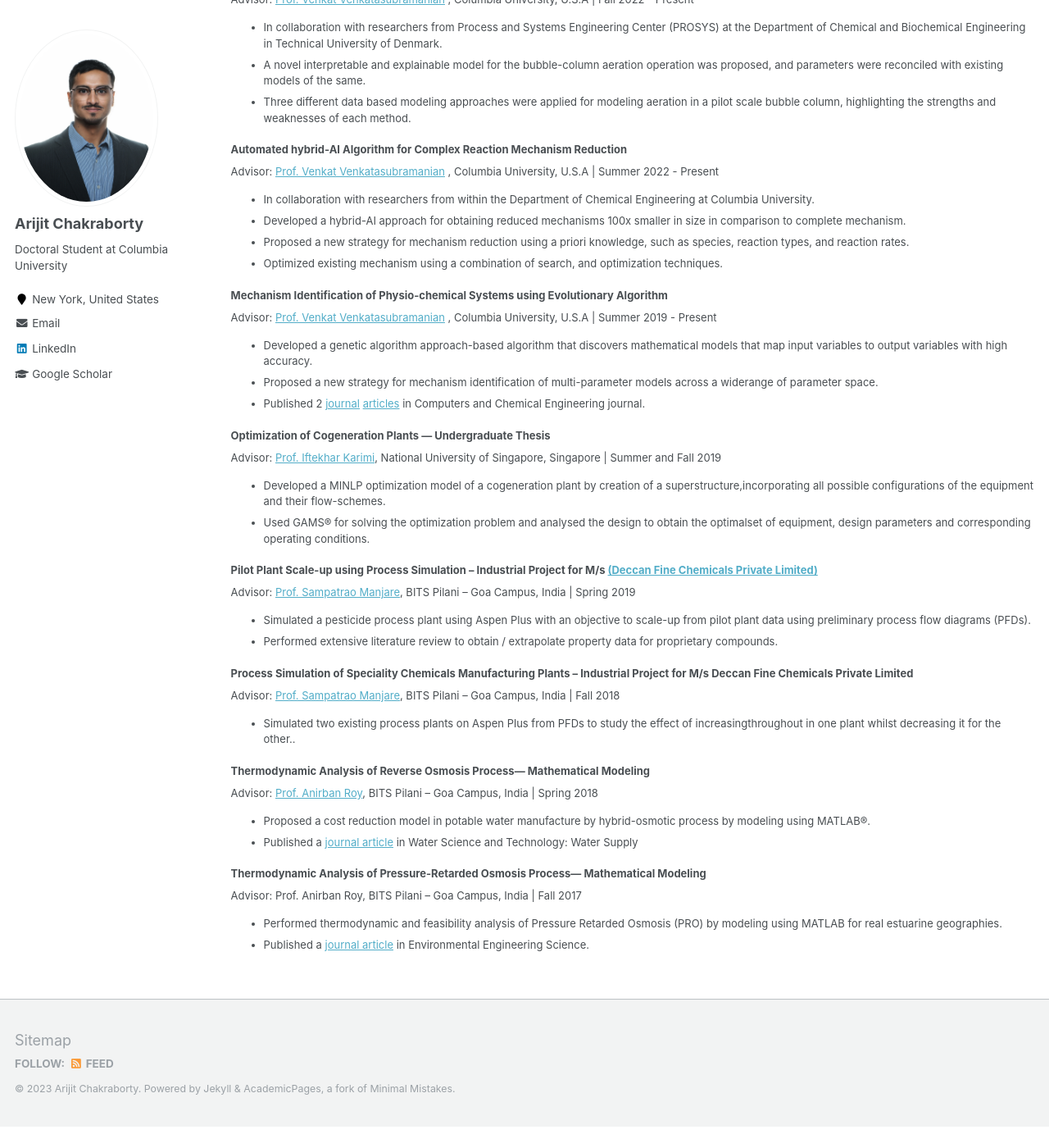
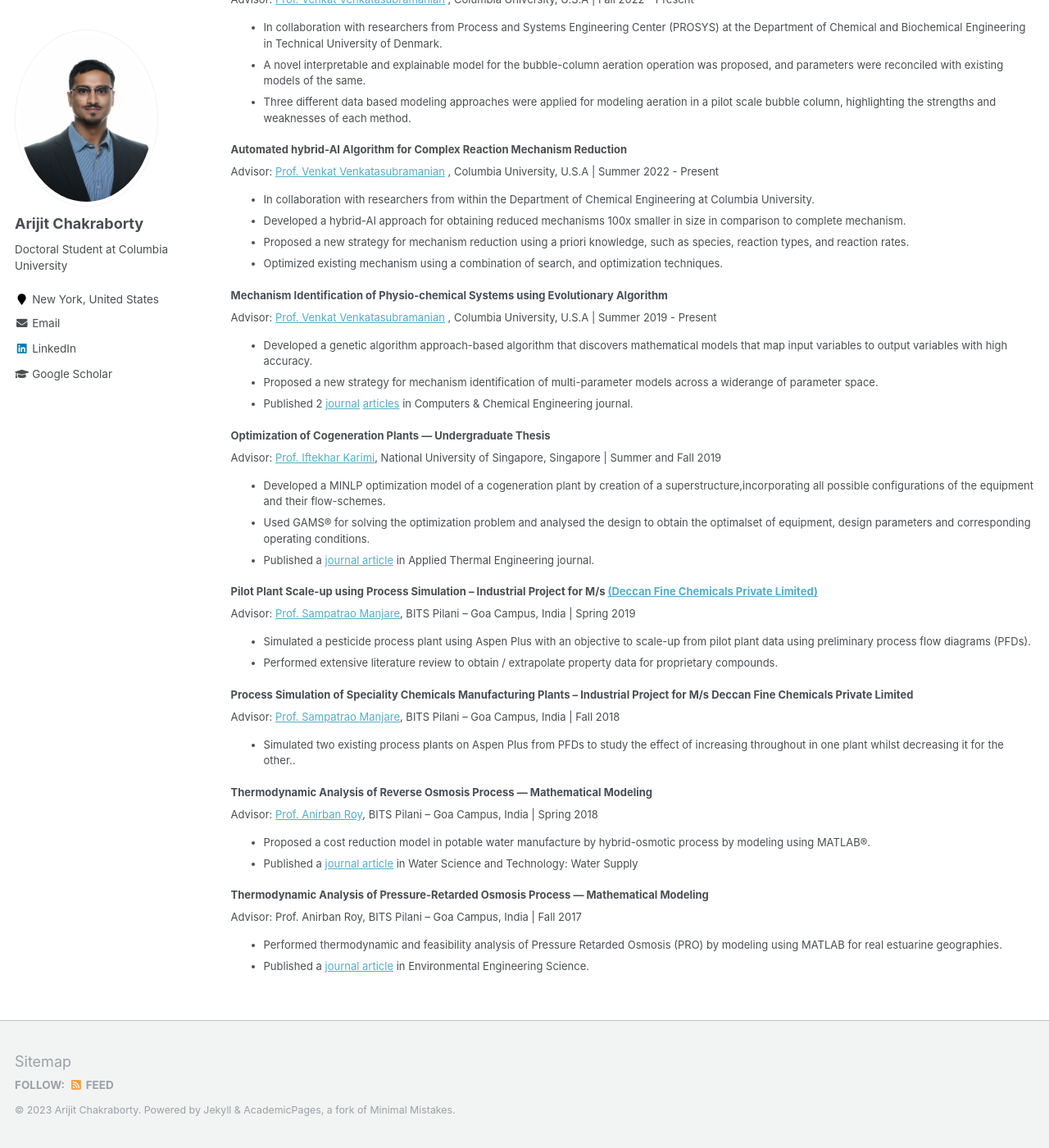
Before and after one commit to arijitc099/arijitc099.github.io, a Jekyll site: the page built from _pages/experience.md, in a window 1280 px wide and 1400 px high, scrolled down 1519 px. Shown: the whole window at 82% size. Built offline with Jekyll 4.4.1, drawn with Linux system fonts in a browser that asks for light colours; before the commit the page ends 2893 px from its top, so only the background shows below that; some of the changed text lies outside the part shown.

Commit message:
Update experience.md

```diff
--- a/_pages/experience.md
+++ b/_pages/experience.md
@@ -41,7 +41,7 @@ author_profile: true
 
 ### Projects
 
-<font size="2"><b>Hybrid Modeling of a Pilot-scale Bubble Column Aeration </b><br>
+<font size="2"><b>Hybrid-AI Modeling of a Pilot-scale Bubble Column Aeration </b><br>
 Advisor: <a href='https://www.cheme.columbia.edu/faculty/venkat-venkatasubramanian'>Prof. Venkat Venkatasubramanian</a> , Columbia University, U.S.A | Fall 2022 - Present
 <ul>
 <li> In collaboration with researchers from Process and Systems Engineering Center (PROSYS) at the Department of Chemical and Biochemical Engineering in Technical University of Denmark. </li>
@@ -65,7 +65,7 @@ Advisor: <a href='https://www.cheme.columbia.edu/faculty/venkat-venkatasubramani
 <ul>
 <li>Developed a genetic algorithm approach-based algorithm that discovers mathematical models that map input variables to output variables with high accuracy.</li>
 <li> Proposed a new strategy for mechanism identification of multi-parameter models across a widerange of parameter space.</li>
-<li>Published 2 <a href='https://doi.org/10.1016/j.compchemeng.2020.106900'>journal</a> <a href='https://doi.org/10.1016/j.compchemeng.2021.107470'>articles</a> in Computers and Chemical Engineering journal.</li>
+<li>Published 2 <a href='https://doi.org/10.1016/j.compchemeng.2020.106900'>journal</a> <a href='https://doi.org/10.1016/j.compchemeng.2021.107470'>articles</a> in Computers & Chemical Engineering journal.</li>
 </ul>
 </font>
 
@@ -74,6 +74,7 @@ Advisor: <a href='https://www.eng.nus.edu.sg/chbe/staff/cheiak/'>Prof. Iftekhar
 <ul>
 <li>Developed a MINLP optimization model of a cogeneration plant by creation of a superstructure,incorporating all possible configurations of the equipment and their flow-schemes.</li>
 <li>Used GAMS® for solving the optimization problem and analysed the design to obtain the optimalset of equipment, design parameters and corresponding operating conditions.</li>
+<li>Published a <a href='https://doi.org/10.1016/j.applthermaleng.2022.119474'>journal article</a> in Applied Thermal Engineering journal.</li>
 </ul>
 </font>
 
@@ -88,11 +89,11 @@ Advisor: <a href='http://universe.bits-pilani.ac.in/goa/manjare/profile'>Prof. S
 <font size="2"><b>Process Simulation of Speciality Chemicals Manufacturing Plants – Industrial Project for M/s Deccan Fine Chemicals Private Limited</b><br>
 Advisor: <a href='http://universe.bits-pilani.ac.in/goa/manjare/profile'>Prof. Sampatrao Manjare</a>, BITS Pilani – Goa Campus, India | Fall 2018
 <ul>
-<li>Simulated two existing process plants on Aspen Plus from PFDs to study the effect of increasingthroughout in one plant whilst decreasing it for the other..</li>
+<li>Simulated two existing process plants on Aspen Plus from PFDs to study the effect of increasing throughout in one plant whilst decreasing it for the other..</li>
 </ul>
 </font>
 
-<font size="2"><b>Thermodynamic Analysis of Reverse Osmosis Process— Mathematical Modeling</b><br>
+<font size="2"><b>Thermodynamic Analysis of Reverse Osmosis Process — Mathematical Modeling</b><br>
 Advisor: <a href='https://www.bits-pilani.ac.in/goa/anirbanr/profile'>Prof. Anirban Roy</a>, BITS Pilani – Goa Campus, India | Spring 2018
 <ul>
 <li>Proposed a cost reduction model in potable water manufacture by hybrid-osmotic process by modeling using MATLAB®.</li>
@@ -100,7 +101,7 @@ Advisor: <a href='https://www.bits-pilani.ac.in/goa/anirbanr/profile'>Prof. Anir
 </ul>
 </font>
 
-<font size="2"><b>Thermodynamic Analysis of Pressure-Retarded Osmosis Process— Mathematical Modeling</b><br>
+<font size="2"><b>Thermodynamic Analysis of Pressure-Retarded Osmosis Process — Mathematical Modeling</b><br>
 Advisor: Prof. Anirban Roy, BITS Pilani – Goa Campus, India | Fall 2017
 <ul>
 <li>Performed thermodynamic and feasibility analysis of Pressure Retarded Osmosis (PRO) by modeling using MATLAB for real estuarine geographies.</li>
```
